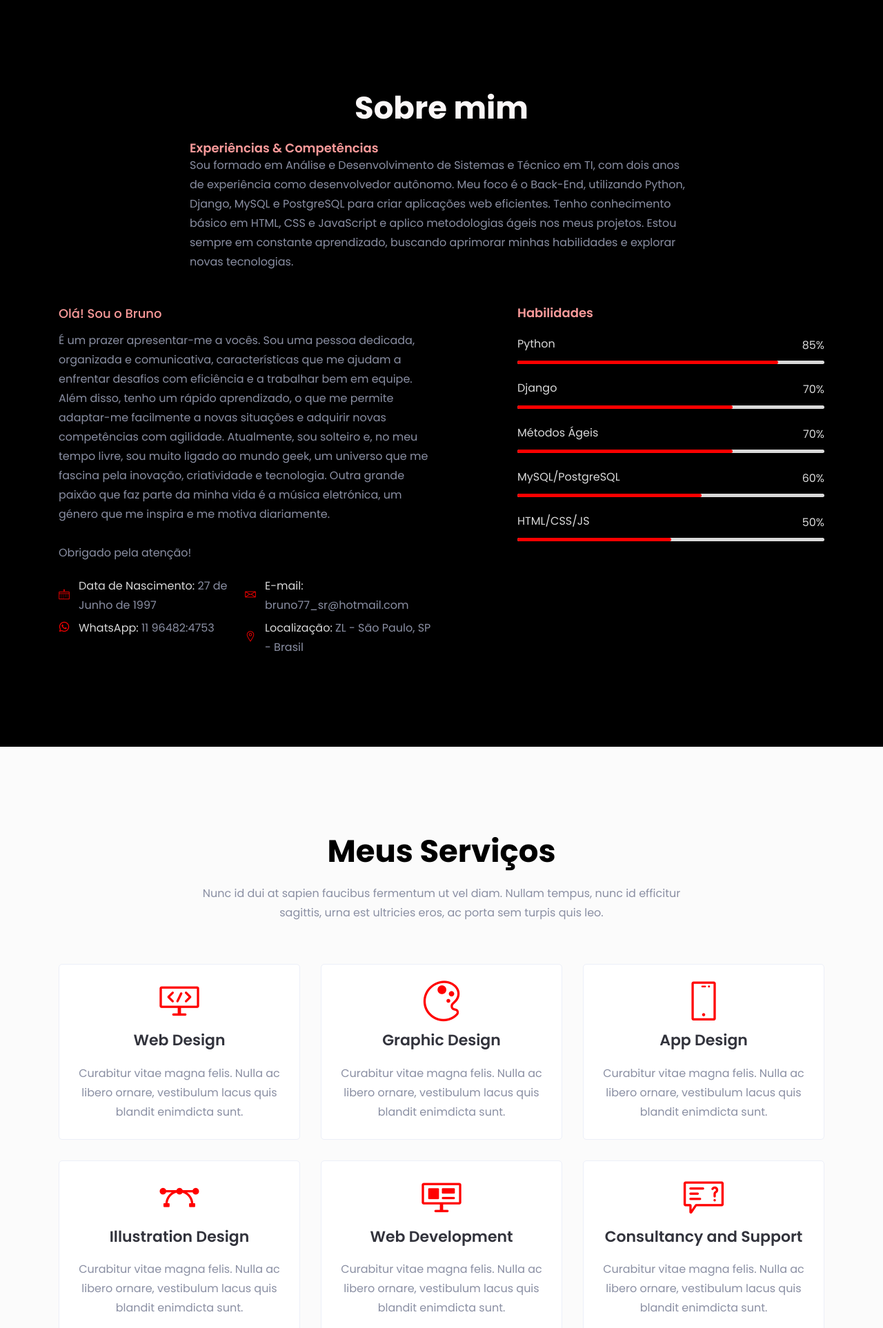
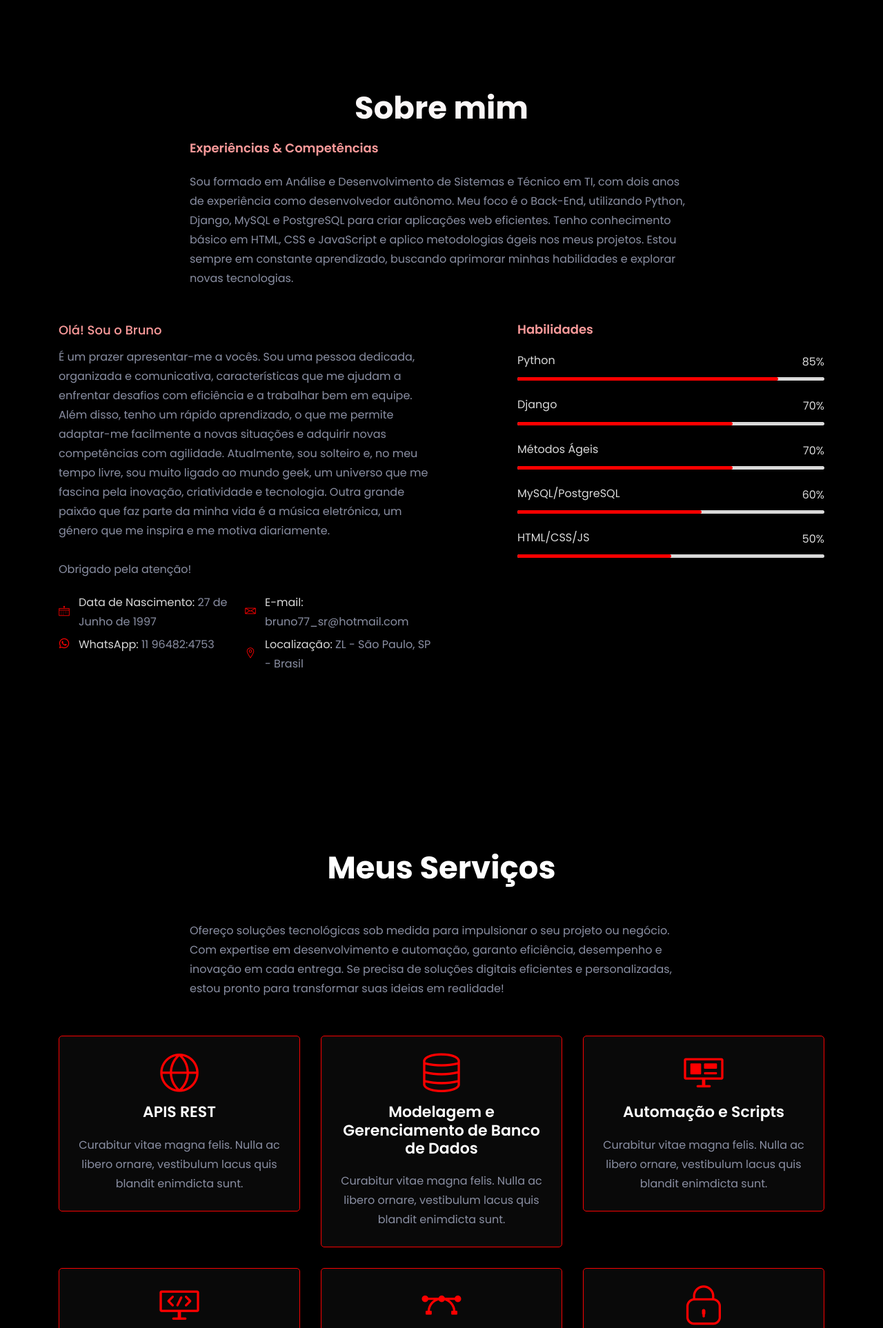
Before and after one commit to BRUNOSR-DEV/portifolio, a Django app: page / in a window 1280 px wide. Shown: the part 815-2741 px from the top of the page at 69% size. Run offline with Django 5.2, Linux system fonts and the light colour scheme; some libraries are stand-ins or nearby versions; some web fonts are replaced.

Commit message:
att style: formatação pagina, área serviço

```diff
--- a/core/static/css/style.css
+++ b/core/static/css/style.css
@@ -874,18 +874,25 @@ p {
 /*===========================
         4.SERVICES css
 ===========================*/
+section {
+  background-color: black !important;
+}
 @media only screen and (min-width: 768px) and (max-width: 991px) {
   .services-area {
     padding-top: 90px;
-    padding-bottom: 100px; } }
+    padding-bottom: 100px;
+    background-color: #ff0000 !important;
+  } }
 @media (max-width: 767px) {
   .services-area {
     padding-top: 70px;
-    padding-bottom: 80px; } }
+    padding-bottom: 80px;
+    background-color: #ff0000 !important;
+  } }
 
 .single-service {
-  background-color: #fff;
-  border: 1px solid #eceff8;
+  background-color: #090909;
+  border: 1px solid #f90202;
   border-radius: 5px;
   padding: 25px;
   -webkit-transition: all 0.3s ease-out 0s;
@@ -905,7 +912,7 @@ p {
     .single-service .service-content .service-title a {
       font-size: 22px;
       font-weight: 600;
-      color: #32333c;
+      color: #ffffff;
       margin-bottom: 20px;
       -webkit-transition: all 0.3s ease-out 0s;
       -moz-transition: all 0.3s ease-out 0s;
--- a/core/templates/servico.html
+++ b/core/templates/servico.html
@@ -6,78 +6,92 @@
             <div class="row justify-content-center">
                 <div class="col-lg-8">
                     <div class="section-title text-center pb-30">
-                        <h2 class="title" style="color: black;">Meus Serviços</h2>
-                        <p>Nunc id dui at sapien faucibus fermentum ut vel diam. Nullam tempus, nunc id efficitur sagittis, urna est ultricies eros, ac porta sem turpis quis leo.</p>
+                        <h2 class="title" style="color: white;">Meus Serviços</h2>
                     </div> <!-- section title -->
+                    <p>Ofereço soluções tecnológicas sob medida para impulsionar o seu projeto ou negócio. Com expertise em desenvolvimento e automação, garanto eficiência, desempenho e inovação em cada entrega. Se precisa de soluções digitais eficientes e personalizadas, estou pronto para transformar suas ideias em realidade! </p>
                 </div>
             </div> <!-- row -->
+            <wbr>
+
             <div class="row justify-content-center">
+
                 <div class="col-lg-4 col-md-6 col-sm-8">
                     <div class="single-service text-center mt-30">
                         <div class="service-icon">
-                            <i class="lni-code-alt"></i>
+                            <i class="lni-world"></i>
+                            <!--<i class="lni-color-pallet"></i>-->
                         </div>
                         <div class="service-content">
-                            <h4 class="service-title"><a href="#">Web Design</a></h4>
+                            <h4 class="service-title"><a href="#contact">APIS REST</a></h4>
                             <p>Curabitur vitae magna felis. Nulla ac libero ornare, vestibulum lacus quis blandit enimdicta sunt.</p>
                         </div>
                     </div> <!-- single service -->
                 </div>
+
                 <div class="col-lg-4 col-md-6 col-sm-8">
                     <div class="single-service text-center mt-30">
                         <div class="service-icon">
-                            <i class="lni-color-pallet"></i>
+                            <i class="lni-database"></i>
+                           <!-- <i class="lni-vector"></i>
+                            <i class="lni-mobile"></i>-->
                         </div>
                         <div class="service-content">
-                            <h4 class="service-title"><a href="#contact">Graphic Design</a></h4>
+                            <h4 class="service-title"><a href="#">Modelagem e Gerenciamento de Banco de Dados</a></h4>
                             <p>Curabitur vitae magna felis. Nulla ac libero ornare, vestibulum lacus quis blandit enimdicta sunt.</p>
                         </div>
                     </div> <!-- single service -->
                 </div>
+
                 <div class="col-lg-4 col-md-6 col-sm-8">
                     <div class="single-service text-center mt-30">
                         <div class="service-icon">
-                            <i class="lni-mobile"></i>
+                            <i class="lni-website"></i>
                         </div>
                         <div class="service-content">
-                            <h4 class="service-title"><a href="#">App Design</a></h4>
+                            <h4 class="service-title"><a href="#">Automação e Scripts</a></h4>
                             <p>Curabitur vitae magna felis. Nulla ac libero ornare, vestibulum lacus quis blandit enimdicta sunt.</p>
                         </div>
                     </div> <!-- single service -->
                 </div>
+
+
+                <div class="col-lg-4 col-md-6 col-sm-8">
+                    <div class="single-service text-center mt-30">
+                        <div class="service-icon">
+
+                            <i class="lni-code-alt"></i>
+                        </div>
+                        <div class="service-content">
+                            <h4 class="service-title"><a href="#">Desenvolvimento Web</a></h4>
+                            <p>Curabitur vitae magna felis. Nulla ac libero ornare, vestibulum lacus quis blandit enimdicta sunt.</p>
+                        </div>
+                    </div> <!-- single service -->
+                </div>
+
                 <div class="col-lg-4 col-md-6 col-sm-8">
                     <div class="single-service text-center mt-30">
                         <div class="service-icon">
                             <i class="lni-vector"></i>
                         </div>
                         <div class="service-content">
-                            <h4 class="service-title"><a href="#">Illustration Design</a></h4>
+                            <h4 class="service-title"><a href="#">Integração com Tecnologias e Serviços</a></h4>
                             <p>Curabitur vitae magna felis. Nulla ac libero ornare, vestibulum lacus quis blandit enimdicta sunt.</p>
                         </div>
                     </div> <!-- single service -->
                 </div>
+
                 <div class="col-lg-4 col-md-6 col-sm-8">
                     <div class="single-service text-center mt-30">
                         <div class="service-icon">
-                            <i class="lni-website"></i>
+                            <i class="lni-lock"></i>
                         </div>
                         <div class="service-content">
-                            <h4 class="service-title"><a href="#">Web Development</a></h4>
+                            <h4 class="service-title"><a href="#">Segurança e Performance</a></h4>
                             <p>Curabitur vitae magna felis. Nulla ac libero ornare, vestibulum lacus quis blandit enimdicta sunt.</p>
                         </div>
                     </div> <!-- single service -->
                 </div>
-                <div class="col-lg-4 col-md-6 col-sm-8">
-                    <div class="single-service text-center mt-30">
-                        <div class="service-icon">
-                            <i class="lni-support"></i>
-                        </div>
-                        <div class="service-content">
-                            <h4 class="service-title"><a href="#">Consultancy and Support</a></h4>
-                            <p>Curabitur vitae magna felis. Nulla ac libero ornare, vestibulum lacus quis blandit enimdicta sunt.</p>
-                        </div>
-                    </div> <!-- single service -->
-                </div>
+
             </div> <!-- row -->
         </div> <!-- container -->
     </section>
--- a/core/templates/sobre.html
+++ b/core/templates/sobre.html
@@ -9,6 +9,7 @@
                         <h2 class="title">Sobre mim</h2>
                     </div>
                     <h5 class="about-title" style="color: rgb(250, 154, 154);">Experiências & Competências</h5>
+                    <wbr>
                     <p>Sou formado em Análise e Desenvolvimento de Sistemas e Técnico em TI, com dois anos de experiência como desenvolvedor autônomo. Meu foco é o Back-End, utilizando Python, Django, MySQL e PostgreSQL para criar aplicações web eficientes.
 
                         Tenho conhecimento básico em HTML, CSS e JavaScript e aplico metodologias ágeis nos meus projetos. Estou sempre em constante aprendizado, buscando aprimorar minhas habilidades e explorar novas tecnologias.</p>
```
